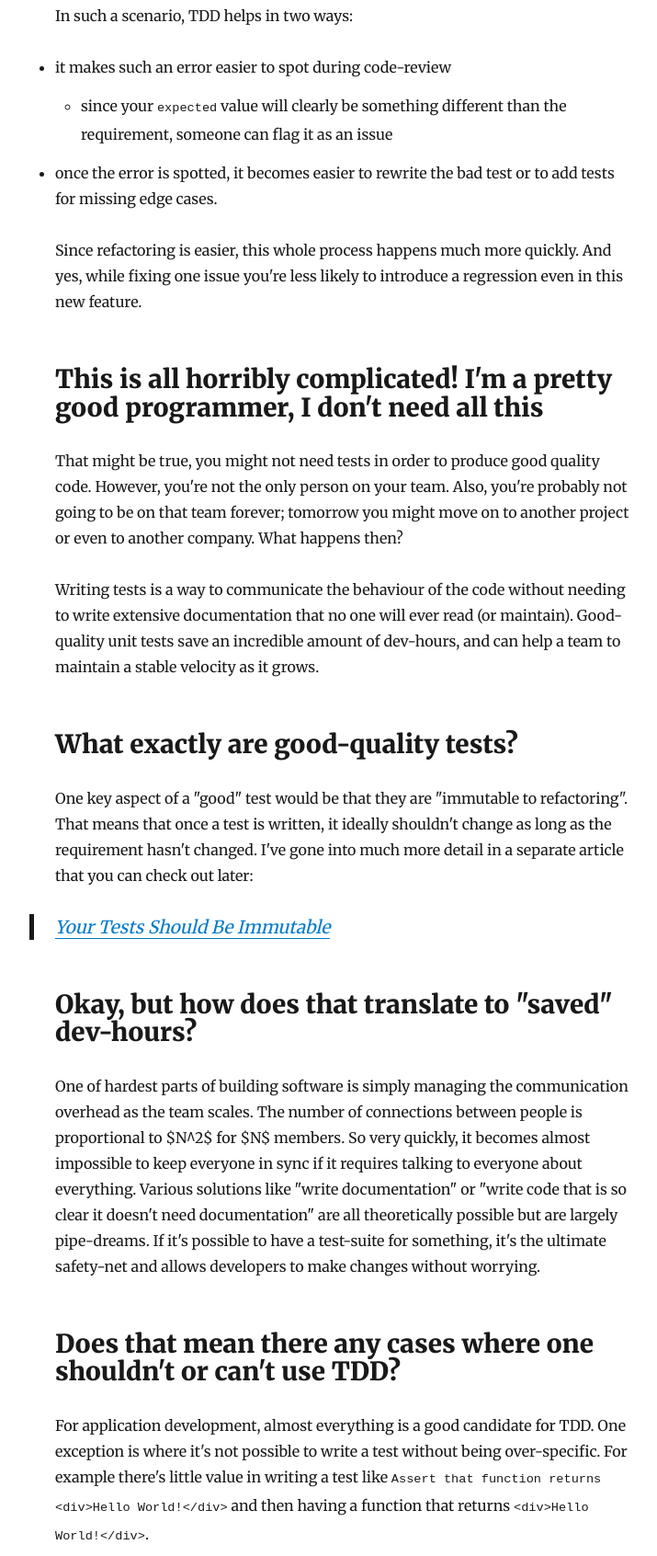
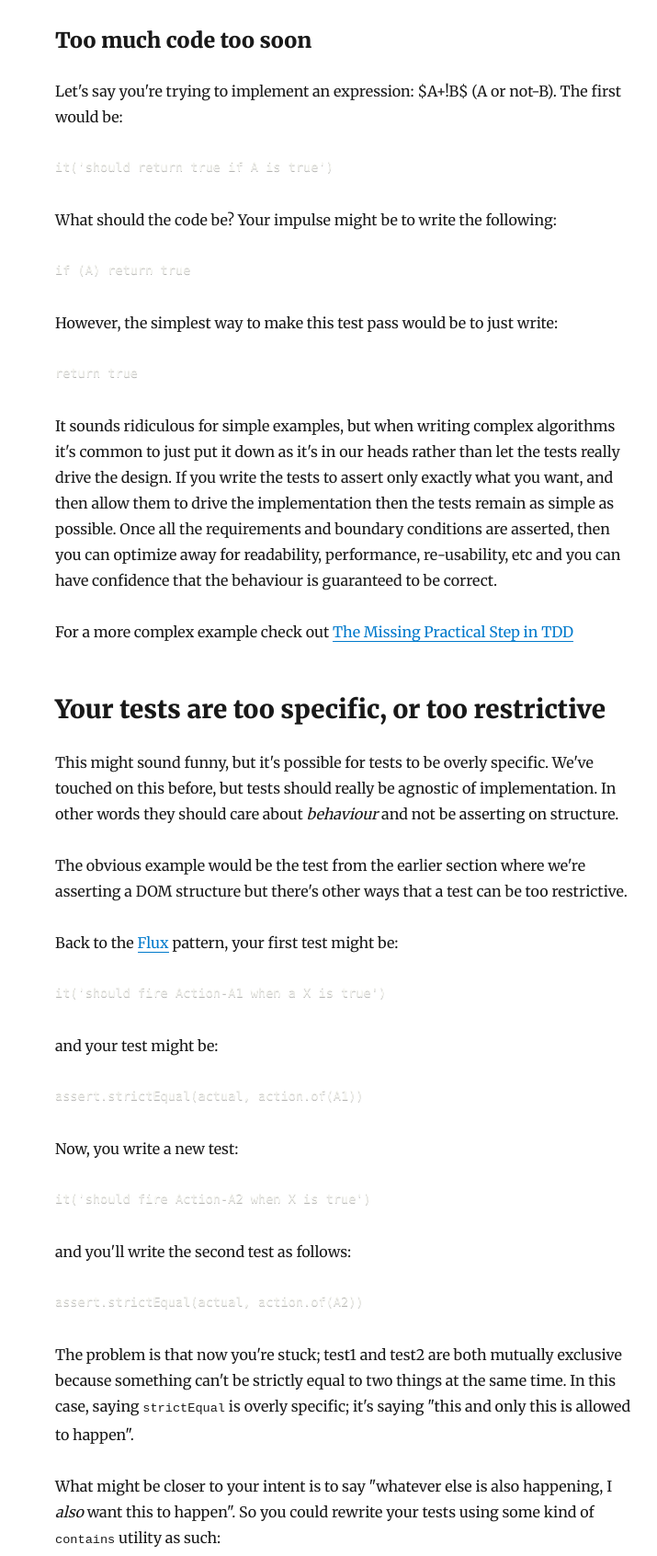
Before and after one commit to jLouzado/patchcording.com, a Gatsby site: page /2019-10-3-tdd-gimmick/ in a window 1280 px wide. Shown: the part 6041-7733 px from the top of the page at 92% size, without its empty margins (265-980 px from the left). Built offline with nearby package versions, Linux system fonts and the light colour scheme; Gatsby itself is replaced by a stand-in of ours; some packages are replaced by stand-ins of ours; code samples lack their colours.

Commit message:
feat(tdd): Add specific example of immutability
fix: pull/11#discussion_r332638490

````diff
--- a/content/blog/2019-10-3-tdd-gimmick/index.md
+++ b/content/blog/2019-10-3-tdd-gimmick/index.md
@@ -148,6 +148,76 @@ The fact that the test is written first solves this problem. If the test is corr
 
 In the example above you expect it to fail, so you'll revisit the test-code when you see it's passing even if no code is present. The rules push you to prioritize confidence in the test first before starting on the change you want to make.
 
+## But won't I need to keep updating old tests if I write them before implementation?
+
+No, not really. Ideally once you write a test, it should be immutable as long as your requirements aren't changing.
+
+If you find yourself doing TDD, and then going back over old-tests then a couple of things might be happening:
+
+### Too much code too soon
+
+Let's say you're trying to implement an expression: $A+!B$ (A or not-B). The first would be:
+
+```ts
+it('should return true if A is true')
+```
+
+What should the code be? Your impulse might be to write the following:
+
+```ts
+if (A) return true
+```
+
+However, the simplest way to make this test pass would be to just write:
+
+```ts
+return true
+```
+
+It sounds ridiculous for simple examples, but when writing complex algorithms it's common to just put it down as it's in our heads rather than let the tests really drive the design. If you write the tests to assert only exactly what you want, and then allow them to drive the implementation then the tests remain as simple as possible. Once all the requirements and boundary conditions are asserted, then you can optimize away for readability, performance, re-usability, etc and you can have confidence that the behaviour is guaranteed to be correct.
+
+For a more complex example check out [The Missing Practical Step in TDD](https://itnext.io/the-missing-practical-step-by-step-test-driven-development-a7140ca4b71)
+
+## Your tests are too specific, or too restrictive
+
+This might sound funny, but it's possible for tests to be overly specific. We've touched on this before, but tests should really be agnostic of implementation. In other words they should care about _behaviour_ and not be asserting on structure.
+
+The obvious example would be the test from the earlier section where we're asserting a DOM structure but there's other ways that a test can be too restrictive.
+
+Back to the [Flux] pattern, your first test might be:
+
+```ts
+it('should fire Action-A1 when a X is true')
+```
+
+and your test might be:
+
+```ts
+assert.strictEqual(actual, action.of(A1))
+```
+
+Now, you write a new test:
+
+```ts
+it('should fire Action-A2 when X is true')
+```
+
+and you'll write the second test as follows:
+
+```ts
+assert.strictEqual(actual, action.of(A2))
+```
+
+The problem is that now you're stuck; test1 and test2 are both mutually exclusive because something can't be strictly equal to two things at the same time. In this case, saying `strictEqual` is overly specific; it's saying "this and only this is allowed to happen".
+
+What might be closer to your intent is to say "whatever else is also happening, I _also_ want this to happen". So you could rewrite your tests using some kind of `contains` utility as such:
+
+```ts
+assert.isTrue(actual.contains(action.of(A1)))
+```
+
+Now tomorrow if any number of actions are fired, your test is making sure that this action is also present. And if you've followed TDD so far, extra actions won't be fired from anywhere.
+
 ## Hmm... Well what about Logical Errors, TDD is not going to save me there
 
 TDD doesn't guarantee that your code is bug-free. It just guarantees that if a line is deleted that a test will fail. Therefore it's still your responsibility to write the correct tests. For example if the requirement was to multiply two numbers, but your tests are checking if the code adds the two together then your code is still wrong.
@@ -182,7 +252,7 @@ For application development, almost everything is a good candidate for TDD. One
 
 You _could_ do it, but then tomorrow if you need to return `<div>Hello <b>World!</b></div>` should the test really break? I mean, I've only added an enhancement, the old test should "technically" still be valid.
 
-The above example doesn't mean that all view-related things are automatically not eligible for TDD. To take an example of an App written in the Flux pattern, you might have a rock-solid reducer ready and waiting but then you might forget to actually fire an action from the view when a button is clicked. Packages like [react-testing-library](https://github.com/testing-library/react-testing-library) are good for use-cases like that, and can provide coverage for your views too.
+The above example doesn't mean that all view-related things are automatically not eligible for TDD. To take an example of an App written in the [Flux] pattern, you might have a rock-solid reducer ready and waiting but then you might forget to actually fire an action from the view when a button is clicked. Packages like [react-testing-library](https://github.com/testing-library/react-testing-library) are good for use-cases like that, and can provide coverage for your views too.
 
 ## Any others?
 
@@ -208,3 +278,4 @@ Good luck out there. :pray:
 [^behaviour-over-structure]: This is similar to the previous example, where we don't want to write a test to guarantee a particular DOM structure. Check out [the tragedy of 100% code-coverage](https://dev.to/danlebrero/the-tragedy-of-100-code-coverage) for more.
 
 [your tests should be immutable]: https://dev.to/jlouzado/tdd-your-unit-tests-should-be-immutable-119m
+[flux]: https://www.freecodecamp.org/news/an-introduction-to-the-flux-architectural-pattern-674ea74775c9/
````
